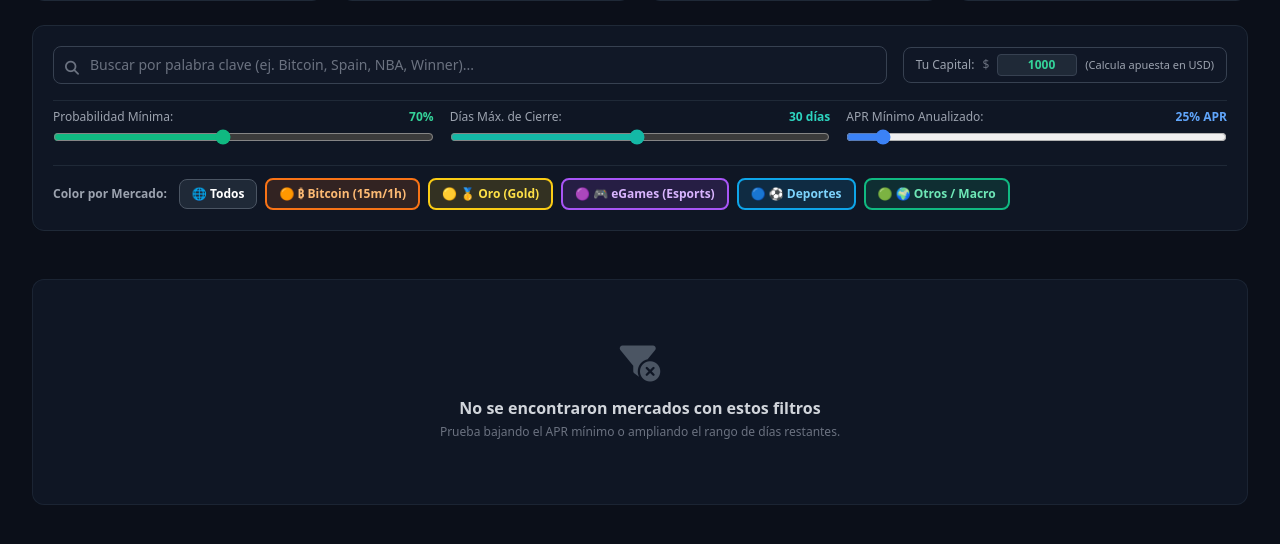
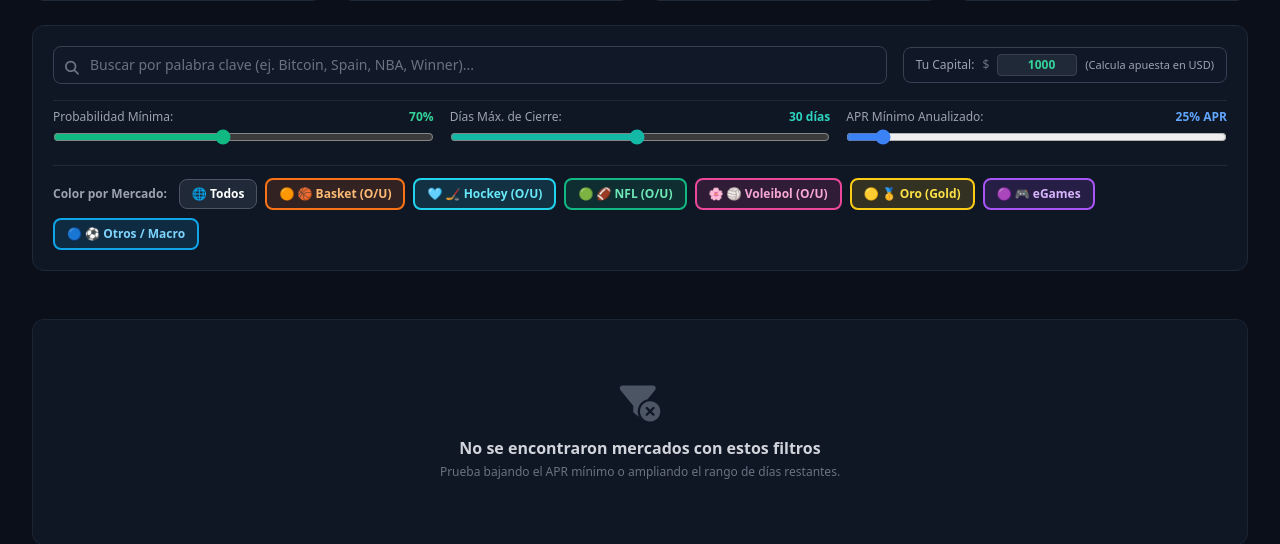
Before and after one commit to liquiloop/polymarket-assistant, a Flask app: page / in a window 1280 px wide. Shown: the part 174-718 px from the top of the page. Run offline with Flask 3, Linux system fonts and the light colour scheme; data that the repository does not hold is empty; some libraries are stand-ins or nearby versions.

Commit message:
Remove BTC and add Basket, Hockey, NFL, Volleyball Over/Under focus in templates/index.html

```diff
--- a/templates/index.html
+++ b/templates/index.html
@@ -175,20 +175,26 @@
         <button onclick="seleccionarCategoria('todos')" id="cat-todos" class="px-3 py-1.5 rounded-lg border border-gray-600 bg-gray-800 text-white font-bold transition">
           🌐 Todos
         </button>
-        <button onclick="seleccionarCategoria('btc')" id="cat-btc" class="px-3 py-1.5 rounded-lg border-2 border-orange-500 bg-orange-500/15 text-orange-300 font-bold hover:bg-orange-500/25 transition">
-          🟠 ₿ Bitcoin (15m/1h)
+        <button onclick="seleccionarCategoria('basket')" id="cat-basket" class="px-3 py-1.5 rounded-lg border-2 border-orange-500 bg-orange-500/15 text-orange-300 font-bold hover:bg-orange-500/25 transition">
+          🟠 🏀 Basket (O/U)
+        </button>
+        <button onclick="seleccionarCategoria('hockey')" id="cat-hockey" class="px-3 py-1.5 rounded-lg border-2 border-cyan-400 bg-cyan-400/15 text-cyan-300 font-bold hover:bg-cyan-400/25 transition">
+          🩵 🏒 Hockey (O/U)
+        </button>
+        <button onclick="seleccionarCategoria('nfl')" id="cat-nfl" class="px-3 py-1.5 rounded-lg border-2 border-emerald-500 bg-emerald-500/15 text-emerald-300 font-bold hover:bg-emerald-500/25 transition">
+          🟢 🏈 NFL (O/U)
+        </button>
+        <button onclick="seleccionarCategoria('voleibol')" id="cat-voleibol" class="px-3 py-1.5 rounded-lg border-2 border-pink-500 bg-pink-500/15 text-pink-300 font-bold hover:bg-pink-500/25 transition">
+          🌸 🏐 Voleibol (O/U)
         </button>
         <button onclick="seleccionarCategoria('oro')" id="cat-oro" class="px-3 py-1.5 rounded-lg border-2 border-yellow-400 bg-yellow-400/15 text-yellow-300 font-bold hover:bg-yellow-400/25 transition">
           🟡 🥇 Oro (Gold)
         </button>
         <button onclick="seleccionarCategoria('egames')" id="cat-egames" class="px-3 py-1.5 rounded-lg border-2 border-purple-500 bg-purple-500/15 text-purple-300 font-bold hover:bg-purple-500/25 transition">
-          🟣 🎮 eGames (Esports)
+          🟣 🎮 eGames
         </button>
-        <button onclick="seleccionarCategoria('deportes')" id="cat-deportes" class="px-3 py-1.5 rounded-lg border-2 border-sky-500 bg-sky-500/15 text-sky-300 font-bold hover:bg-sky-500/25 transition">
-          🔵 ⚽ Deportes
-        </button>
-        <button onclick="seleccionarCategoria('otros')" id="cat-otros" class="px-3 py-1.5 rounded-lg border-2 border-emerald-500 bg-emerald-500/15 text-emerald-300 font-bold hover:bg-emerald-500/25 transition">
-          🟢 🌍 Otros / Macro
+        <button onclick="seleccionarCategoria('otros')" id="cat-otros" class="px-3 py-1.5 rounded-lg border-2 border-sky-500 bg-sky-500/15 text-sky-300 font-bold hover:bg-sky-500/25 transition">
+          🔵 ⚽ Otros / Macro
         </button>
       </div>
     </div>
@@ -315,7 +321,7 @@
     }
 
     function actualizarBotonesCategoria() {
-      const cats = ['todos', 'btc', 'oro', 'egames', 'deportes', 'otros'];
+      const cats = ['todos', 'basket', 'hockey', 'nfl', 'voleibol', 'oro', 'egames', 'otros'];
       cats.forEach(c => {
         const el = document.getElementById('cat-' + c);
         if (!el) return;
@@ -376,7 +382,11 @@
           }
         }
         if (estado.categoria) {
-          categoriaActiva = estado.categoria;
+          if (estado.categoria === 'btc' || estado.categoria === 'deportes') {
+            categoriaActiva = 'todos';
+          } else {
+            categoriaActiva = estado.categoria;
+          }
           actualizarBotonesCategoria();
         }
       } catch (e) {}
@@ -455,10 +465,25 @@
       }
 
       const estilosCategoria = {
-        btc: {
+        basket: {
           border: 'border-2 border-orange-500 shadow-[0_0_18px_rgba(249,115,22,0.28)]',
           badge: 'bg-orange-500/20 text-orange-300 border border-orange-500/50',
-          label: '🟠 ₿ BITCOIN'
+          label: '🟠 🏀 BASKET (O/U)'
+        },
+        hockey: {
+          border: 'border-2 border-cyan-400 shadow-[0_0_18px_rgba(34,211,238,0.28)]',
+          badge: 'bg-cyan-400/20 text-cyan-300 border border-cyan-400/50',
+          label: '🩵 🏒 HOCKEY (O/U)'
+        },
+        nfl: {
+          border: 'border-2 border-emerald-500 shadow-[0_0_18px_rgba(16,185,129,0.28)]',
+          badge: 'bg-emerald-500/20 text-emerald-300 border border-emerald-500/50',
+          label: '🟢 🏈 NFL (O/U)'
+        },
+        voleibol: {
+          border: 'border-2 border-pink-500 shadow-[0_0_18px_rgba(236,72,153,0.28)]',
+          badge: 'bg-pink-500/20 text-pink-300 border border-pink-500/50',
+          label: '🌸 🏐 VOLEIBOL (O/U)'
         },
         oro: {
           border: 'border-2 border-yellow-400 shadow-[0_0_18px_rgba(250,204,21,0.28)]',
@@ -470,15 +495,10 @@
           badge: 'bg-purple-500/20 text-purple-300 border border-purple-500/50',
           label: '🟣 🎮 EGAMES'
         },
-        deportes: {
-          border: 'border-2 border-sky-500 shadow-[0_0_14px_rgba(14,165,233,0.22)]',
-          badge: 'bg-sky-500/20 text-sky-300 border border-sky-500/50',
-          label: '🔵 ⚽ DEPORTES'
-        },
         otros: {
-          border: 'border-2 border-emerald-500/75 shadow-[0_0_12px_rgba(16,185,129,0.18)]',
-          badge: 'bg-emerald-500/20 text-emerald-300 border border-emerald-500/40',
-          label: '🟢 🌍 MACRO / OTROS'
+          border: 'border-2 border-sky-500/80 shadow-[0_0_14px_rgba(14,165,233,0.20)]',
+          badge: 'bg-sky-500/20 text-sky-300 border border-sky-500/40',
+          label: '🔵 ⚽ OTROS / MACRO'
         }
       };
 
```
